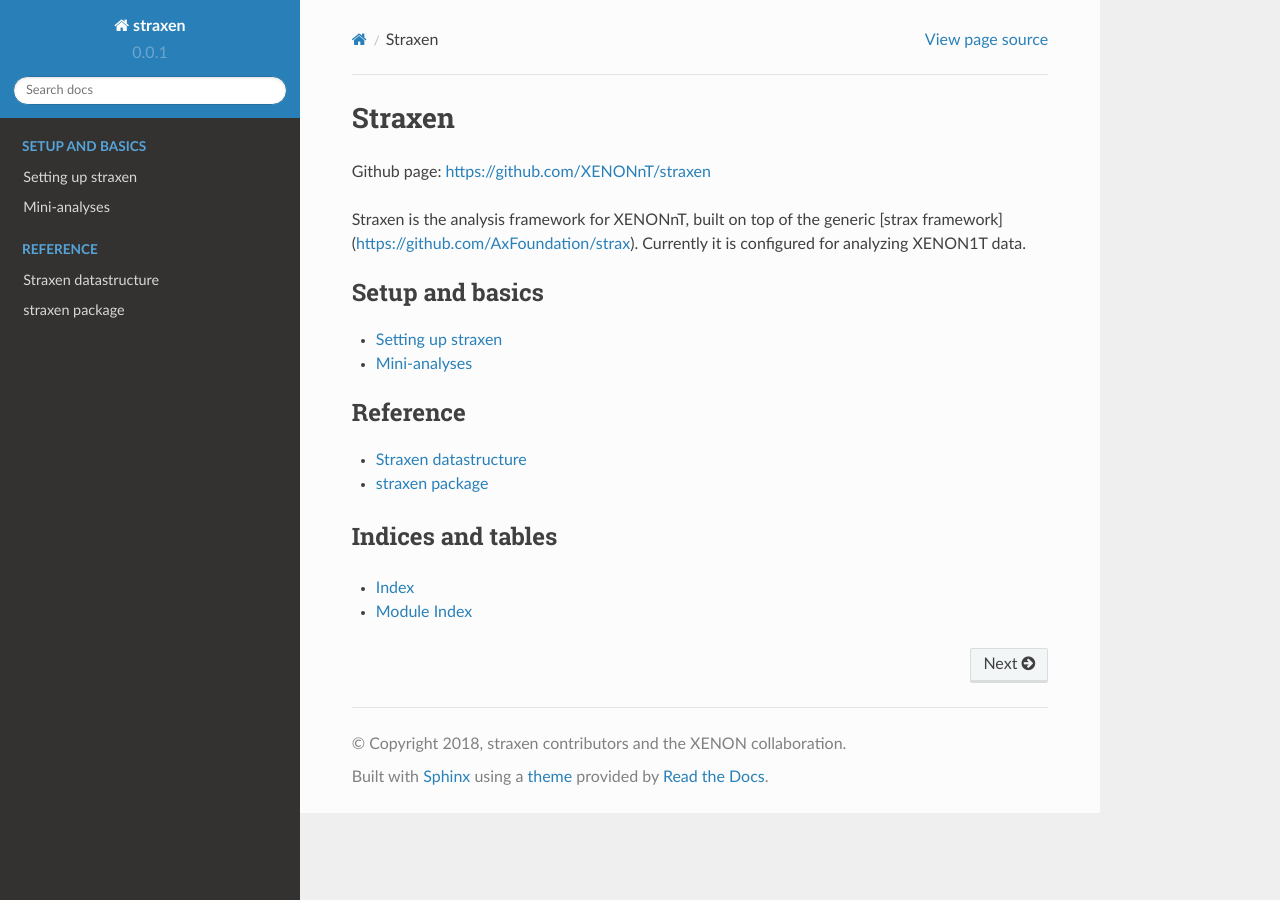
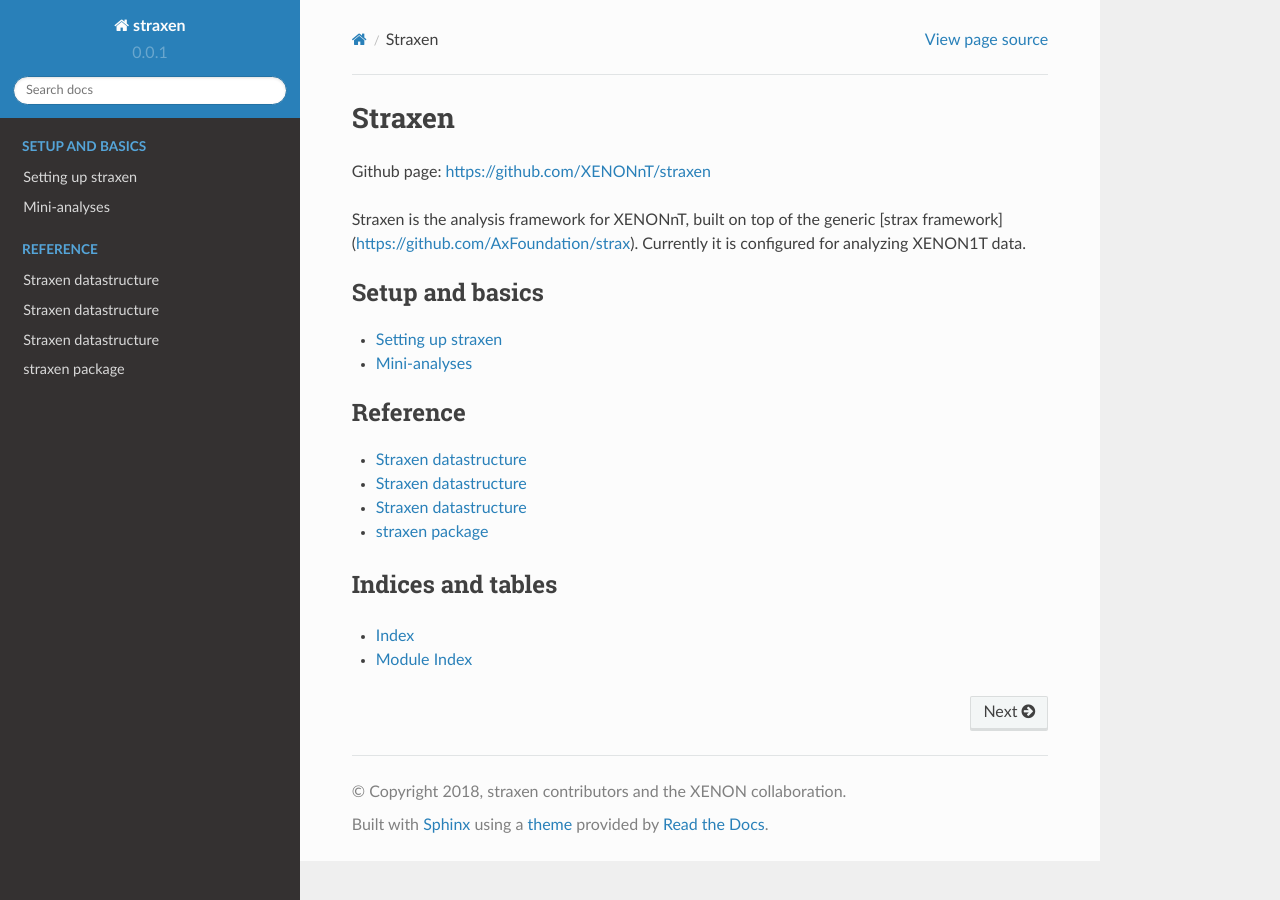
Before and after one commit to XENONnT/straxen, a Sphinx documentation site: the page built from docs/source/index.rst, in a window 1280 px wide. Built offline with Sphinx 7.4.7 and the Read the Docs theme 2.0.0, drawn with Linux system fonts in a browser that asks for light colours; pages that are not in the unit, such as notebooks, are missing from menus; some of the changed lines change nothing that is shown.

Commit message:
update docs for nT datastructure(s)

```diff
--- a/docs/source/build_datastructure_doc.py
+++ b/docs/source/build_datastructure_doc.py
@@ -14,9 +14,10 @@
 import graphviz
 import strax
 import straxen
+import numpy as np
+
 
 this_dir = os.path.dirname(os.path.realpath(__file__))
-
 
 page_header = """
 Straxen datastructure
@@ -77,8 +78,18 @@
 kind_colors = dict(
     events='#ffffff',
     peaks='#98fb98',
+    hitlets='#0066ff',
+    peaklets='#d9ff66',
+    merged_s2s='#ccffcc',
     records='#ffa500',
-    raw_records='#ff4500')
+    raw_records='#ff4500',
+    raw_records_coin='#ff4500')
+
+suffices = ['_he', '_nv', "_mv"]
+for suffix in suffices:
+    to_copy = list(kind_colors.keys())
+    for c in to_copy:
+        kind_colors[c + suffix] = kind_colors[c]
 
 
 def add_spaces(x):
@@ -95,68 +106,89 @@
 
 
 def build_datastructure_doc():
+
     out = page_header
 
     pd.set_option('display.max_colwidth', None)
 
-    st = straxen.contexts.xenon1t_dali()
+    st = straxen.contexts.xenonnt_online()
 
     # Too lazy to write proper graph sorter
     # Make dictionary {total number of dependencies below -> list of plugins}
-    plugins_by_deps = defaultdict(list)
-    for pn, p in st._plugin_class_registry.items():
-        plugins = st._get_plugins((pn,), run_id='0')
-        plugins_by_deps[len(plugins)].append(pn)
+    tree_suffices = ['', '_nv', '_he', '_mv']
+    plugins_by_deps = {k: defaultdict(list) for k in tree_suffices}
+    # Make graph for each suffix ('' referring to TPC)
+    for suffix in tree_suffices:
+        for pn, p in st._plugin_class_registry.items():
+            if suffix not in pn:
+                continue
+            elif suffix == '' and np.any([s in pn for s in tree_suffices if s != '']):
+                continue
+            plugins = st._get_plugins((pn,), run_id='0')
+            plugins_by_deps[suffix][len(plugins)].append(pn)
+    for suffix in tree_suffices:
+        print(f'------------ {suffix} ------------')
+        os.makedirs(this_dir + f'/graphs{suffix}', exist_ok=True)
+        for n_deps in list(reversed(sorted(list(plugins_by_deps[suffix].keys())))):
+            for data_type in plugins_by_deps[suffix][n_deps]:
+                plugins = st._get_plugins((data_type,), run_id='0')
 
-    os.makedirs(this_dir + '/graphs', exist_ok=True)
+                # Create dependency graph
+                g = graphviz.Digraph(format='svg')
+                # g.attr('graph', autosize='false', size="25.7,8.3!")
+                for d, p in plugins.items():
+                    if suffix not in p.data_kind_for(d):
+                        # E.g. don't bother with raw_records_nv stuff for mv
+                        continue
+                    elif suffix == '' and np.any([s in p.data_kind_for(d) for s in tree_suffices if s != '']):
+                        # E.g. don't bother with raw_records_nv stuff for tpc ('' is always in a string)
+                        continue
+                    elif 'raw_records' in p.data_kind_for(d):
+                        if 'raw_records' in data_type:
+                            # fine
+                            pass
+                        elif f'raw_records{suffix}' != p.data_kind_for(d) and 'aqmon' in p.data_kind_for(d):
+                            # skip aqmon raw_records in dependency graph
+                            continue
+                    g.node(d,
+                           style='filled',
+                           href='#' + d.replace('_', '-'),
+                           fillcolor=kind_colors.get(p.data_kind_for(d), 'grey'))
+                    for dep in p.depends_on:
+                        g.edge(d, dep)
 
-    for n_deps in list(reversed(sorted(list(plugins_by_deps.keys())))):
-        for data_type in plugins_by_deps[n_deps]:
-            plugins = st._get_plugins((data_type,), run_id='0')
+                fn = this_dir + f'/graphs{suffix}/' + data_type
+                g.render(fn)
+                with open(fn + '.svg', mode='r') as f:
+                    svg = add_spaces(f.readlines()[5:])
 
-            # Create dependency graph
-            g = graphviz.Digraph(format='svg')
-            # g.attr('graph', autosize='false', size="25.7,8.3!")
-            for d, p in plugins.items():
-                g.node(d,
-                       style='filled',
-                       href='#' + d.replace('_', '-'),
-                       fillcolor=kind_colors.get(p.data_kind_for(d), 'grey'))
-                for dep in p.depends_on:
-                    g.edge(d, dep)
+                config_df = st.show_config(d).sort_values(by='option')
 
-            fn = this_dir + '/graphs/' + data_type
-            g.render(fn)
-            with open(fn + '.svg', mode='r') as f:
-                svg = add_spaces(f.readlines()[5:])
+                # Shorten long default values
+                config_df['default'] = [
+                    x[:10] + '...' + x[-10:]
+                    if isinstance(x, str) and len(x) > 30 else x
+                    for x in config_df['default'].values]
 
-            config_df = st.show_config(d).sort_values(by='option')
+                p = plugins[data_type]
 
-            # Shorten long default values
-            config_df['default'] = [
-                x[:10] + '...' + x[-10:]
-                if isinstance(x, str) and len(x) > 30 else x
-                for x in config_df['default'].values]
+                out += template.format(
+                    p=p,
+                    svg=svg,
+                    data_type=data_type,
+                    columns=add_spaces(
+                        st.data_info(data_type).to_html(index=False)
+                    ),
+                    kind=p.data_kind_for(data_type),
+                    docstring=p.__doc__ if p.__doc__ else '(no plugin description)',
+                    config_options=add_spaces(
+                        config_df.to_html(index=False))
+                )
 
-            p = plugins[data_type]
+        with open(this_dir + f'/reference/datastructure{suffix}.rst', mode='w') as f:
+            f.write(out)
 
-            out += template.format(
-                p=p,
-                svg=svg,
-                data_type=data_type,
-                columns=add_spaces(
-                    st.data_info(data_type).to_html(index=False)
-                ),
-                kind=p.data_kind_for(data_type),
-                docstring=p.__doc__ if p.__doc__ else '(no plugin description)',
-                config_options=add_spaces(
-                    config_df.to_html(index=False))
-            )
-
-    with open(this_dir + '/reference/datastructure.rst', mode='w') as f:
-        f.write(out)
-
-    shutil.rmtree(this_dir + '/graphs')
+        shutil.rmtree(this_dir + f'/graphs{suffix}')
 
 
 try:
--- a/docs/source/index.rst
+++ b/docs/source/index.rst
@@ -22,6 +22,8 @@
     :caption: Reference
 
     reference/datastructure
+    reference/datastructure_he
+    reference/datastructure_nv
     reference/straxen
 
 
```
